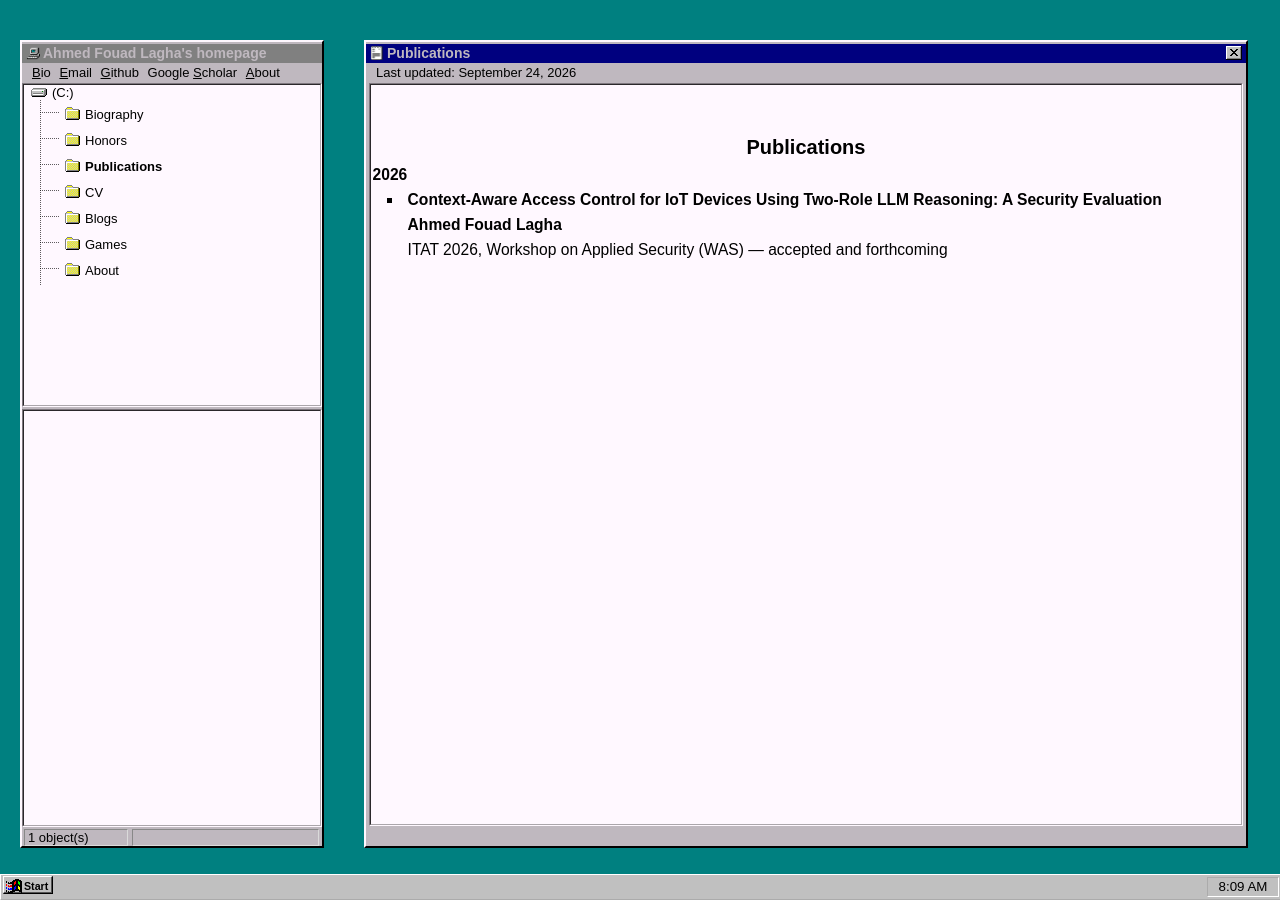
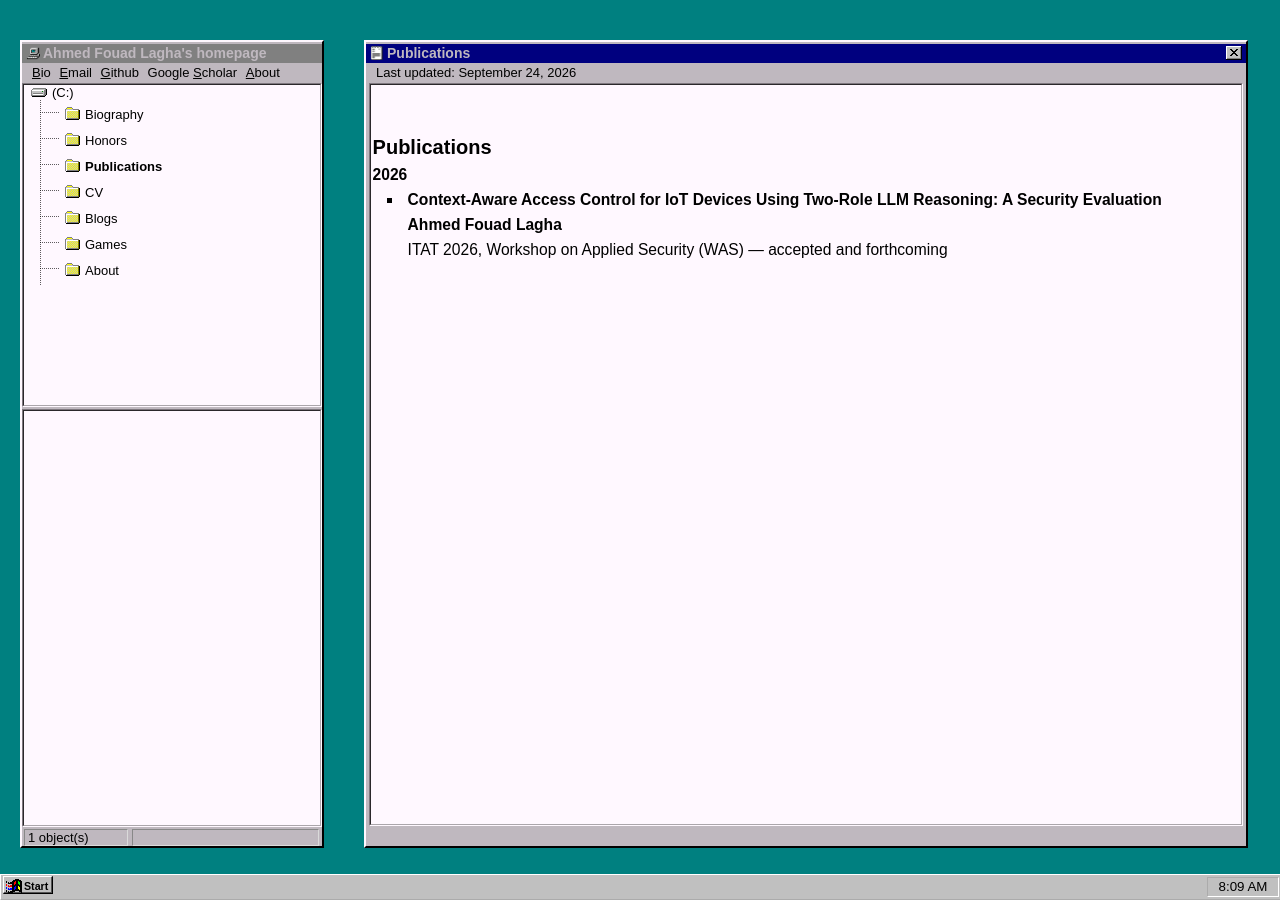
Before and after one commit to ahmed-fouad-lagha/ahmed-fouad-lagha.github.io, a Jekyll site: the page built from _publications/publications.html, in a window 1280 px wide. Built offline with Jekyll 4.4.1, drawn with Linux system fonts in a browser that asks for light colours; comment, search, counter and statistics services are not loaded.

Commit message:
fix: declare resize function with var and clean up unused publication styles

```diff
--- a/_games/tetris.html
+++ b/_games/tetris.html
@@ -22,9 +22,9 @@
 <!-- jQuery and Blockrain.js -->
 <script src="tetris/blockrain.jquery.min.js"></script>
 <script>
-    resize = function() {
+    var resize = function() {
         $(".game").width($(".game").height() * 0.6);
-    }
+    };
     resize();
     window.onresize = resize;
     $('.game').blockrain();
--- a/_publications/publications.html
+++ b/_publications/publications.html
@@ -34,21 +34,6 @@
     font-size: 120%;
 }
 
-.publication_journal {
-}
-
-.publication_pdf {
-}
-
-.publication_code {
-}
-
-.publication_website {
-}
-
-.publication_media {
-}
-
 .publication_award {
     color: #ff0000;
     font-weight: bold;
@@ -65,7 +50,7 @@
 }
 </style>
 
-<h1><center>Publications</center></h1>
+<h1>Publications</h1>
 
 <span class="publication_year">2026</span>
 <ul>
```
